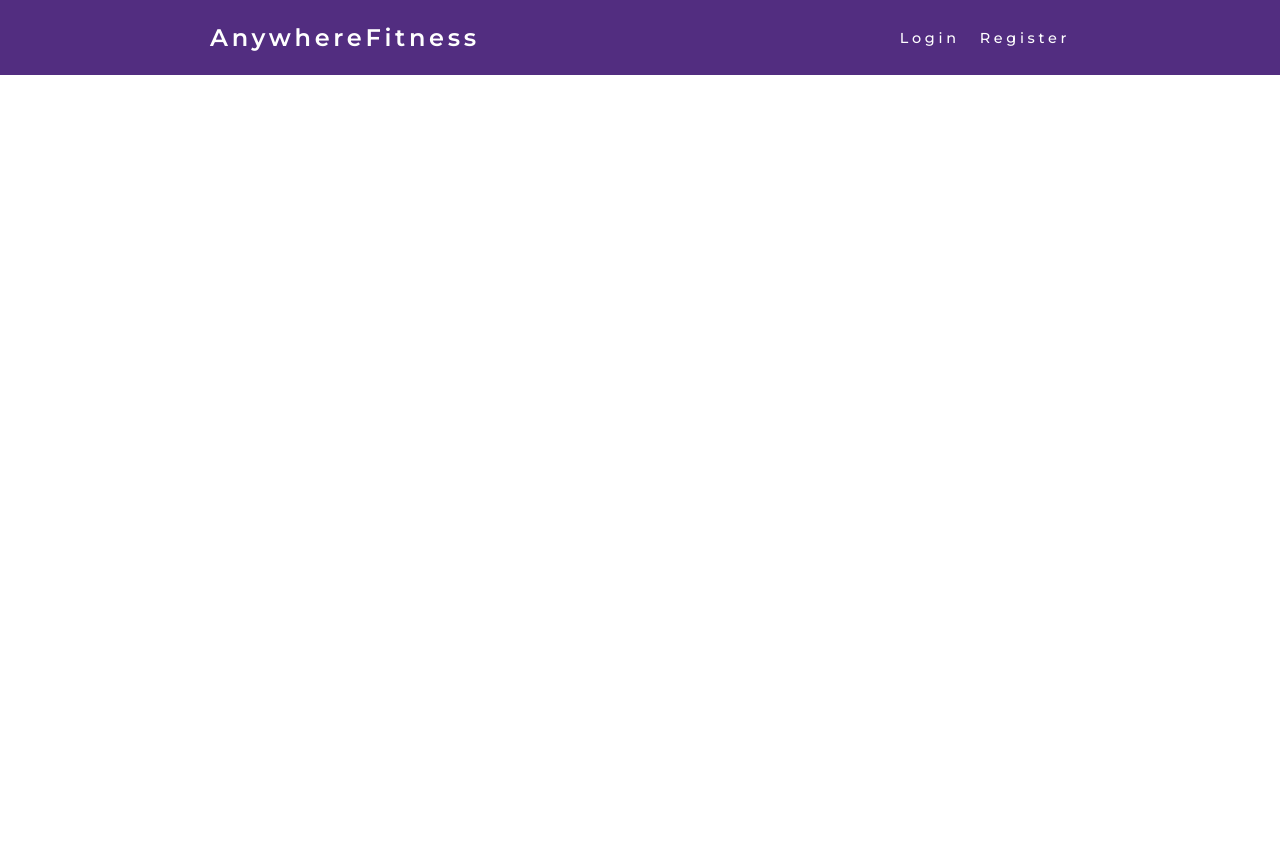
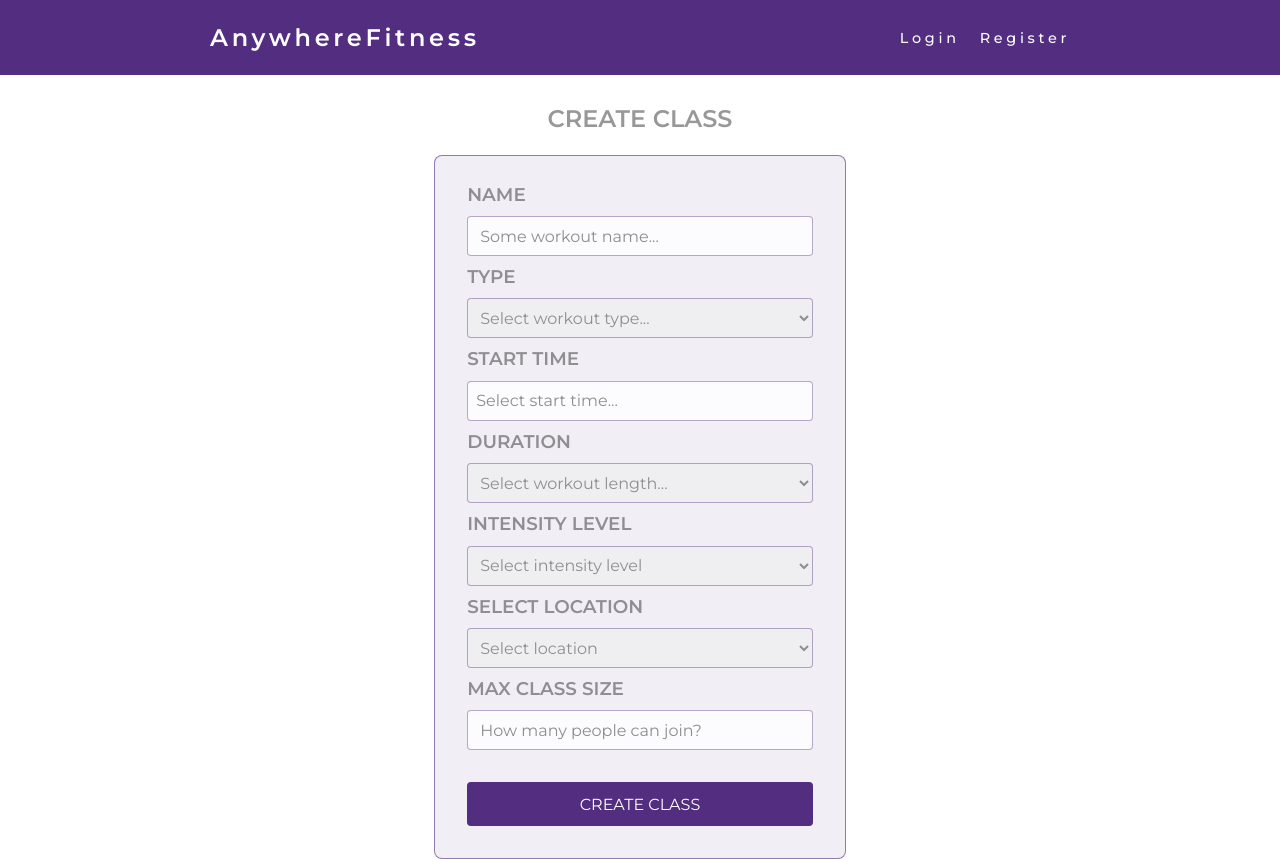
Before and after one commit to lambda-ttweb48-anywherefitness/client, a React (Create React App) app: page /createclass in a window 1280 px wide. Before the commit the page ends 800 px from the top, so only its background shows below. Built offline with nearby package versions, Linux system fonts and the light colour scheme.

Commit message:
fixed styling issues, and fixed client dash reservations

```diff
--- a/package.json
+++ b/package.json
@@ -9,6 +9,7 @@
     "axios": "^0.21.1",
     "leaflet": "^1.7.1",
     "react": "^17.0.1",
+    "react-datepicker": "^3.6.0",
     "react-dom": "^17.0.1",
     "react-leaflet": "^3.1.0",
     "react-router-dom": "^5.2.0",
--- a/src/App.js
+++ b/src/App.js
@@ -35,6 +35,8 @@ function App() {
                 <Switch>
                     <Route exact path="/login" component={Login} />
                     <Route path="/register" component={Register} />
+                    <Route path='/createclass' component={CreateClass} />
+                    <Route path='/createpass' component={CreatePassCard} />
 
                     {
                         user.instructor === false
--- a/src/components/CreateClass/CreateClass.js
+++ b/src/components/CreateClass/CreateClass.js
@@ -201,15 +201,14 @@ function CreateClass() {
 export default CreateClass;
 
 const H1 = styled.h1`
-    width: 45%;
     margin: auto;
     text-align: center;
     margin-bottom: 1.5rem;
     margin-top: 2rem;
     text-transform: uppercase;
     opacity: 40%;
-    font-family: 'Montserrat', sans-serif;
-
+    font-weight:600;
+    font-size:1.5rem;
 `
 
 const CreateClassForm = styled.div`
@@ -223,8 +222,9 @@ const CreateClassForm = styled.div`
     h3 {
         opacity: 40%;
         margin-bottom: .75rem;
+        margin-top:.75rem;
         font-size: 1.15rem;
-        font-family: 'Montserrat', sans-serif;
+        font-weight:600;
     }
 
     input {
--- a/src/components/CreatePassCard/CreatePassCard.js
+++ b/src/components/CreatePassCard/CreatePassCard.js
@@ -123,11 +123,13 @@ const CreatePassForm = styled.div`
     padding: 2rem;
     border: 1px solid rgba(82, 45, 128, 0.2);
     margin-top: 14rem;
+    font-weight:600;
 
 
     h3 {
         opacity: 25%;
         margin-bottom: .75rem;
+        margin-top: .75rem;
         font-size: 1rem;
         font-family: 'Montserrat', sans-serif;
         letter-spacing: 1px;
--- a/src/components/client/dashboard/EventList.js
+++ b/src/components/client/dashboard/EventList.js
@@ -16,18 +16,10 @@ export default function EventList( props ){
 
     useEffect(() => {
         axiosWithAuth().get(`https://anywherefitness-server.herokuapp.com/dash/reservations`)
-            .then(res =>{
-                res.data.forEach( item => {
-                    axiosWithAuth().get(`https://anywherefitness-server.herokuapp.com/api/classes/${item.class_id}`)
-                        .then( result => {
-                            setClasses([
-                                ...classes,
-                                result.data
-                            ])
-                        })
-                        .catch( err => console.log( err ) );
-                })
-
+            .then( res =>{
+                setClasses(
+                    res.data
+                )
             })
             .catch( err => console.log( err ) );
 
@@ -41,9 +33,10 @@ export default function EventList( props ){
             })
     }
 
+
   return(
     <ContentBox>
-        {console.log("CLASSES ", classes)}
+        {console.log("CLASSES: ", classes)}
         <Title>Upcoming Events</Title>
         <Content>
             {
--- a/src/components/client/dashboard/index.js
+++ b/src/components/client/dashboard/index.js
@@ -13,6 +13,8 @@ export default function ClientDashboard( props ){
   return(
     <div>
         <Heading>
+        {console.log("USER: ", user)}
+
             <Greeting>Hello { user.name }</Greeting>
             <div>
                 <ClassButton onClick={ () => {history.push('/search') }}>Join A Class</ClassButton>
--- a/src/index.css
+++ b/src/index.css
@@ -51,6 +51,7 @@ table {
     border-collapse: collapse;
     border-spacing: 0;
 }
+
 .header-link{
     color:white;
     text-decoration: none;
```
Also changed, not shown: 1 other file (tests, documents, lock files or other folders).
